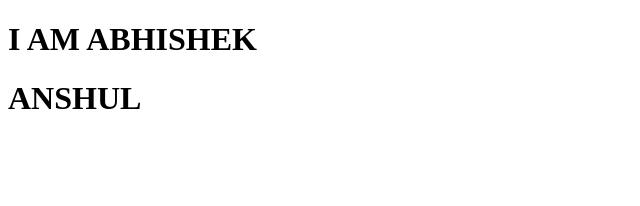
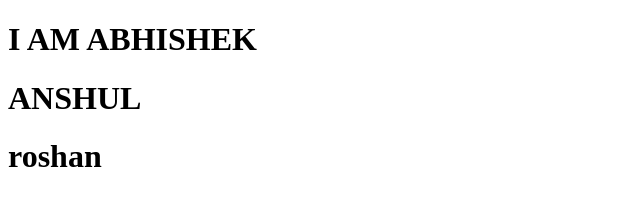
Before and after one commit to Anshulv830/gitcodeprctc, a plain HTML site: page index.html in a window 1280 px wide. Shown: the whole page, without its empty margins (0-640 px from the left). Drawn offline with Linux system fonts and the light colour scheme.

Commit message:
nerw code push

```diff
--- a/index.html
+++ b/index.html
@@ -9,6 +9,7 @@
 
     <h1>I AM ABHISHEK</h1>
     <h1>ANSHUL</h1>
+    <h1>roshan</h1>
 
 </body>
 </html>
```
